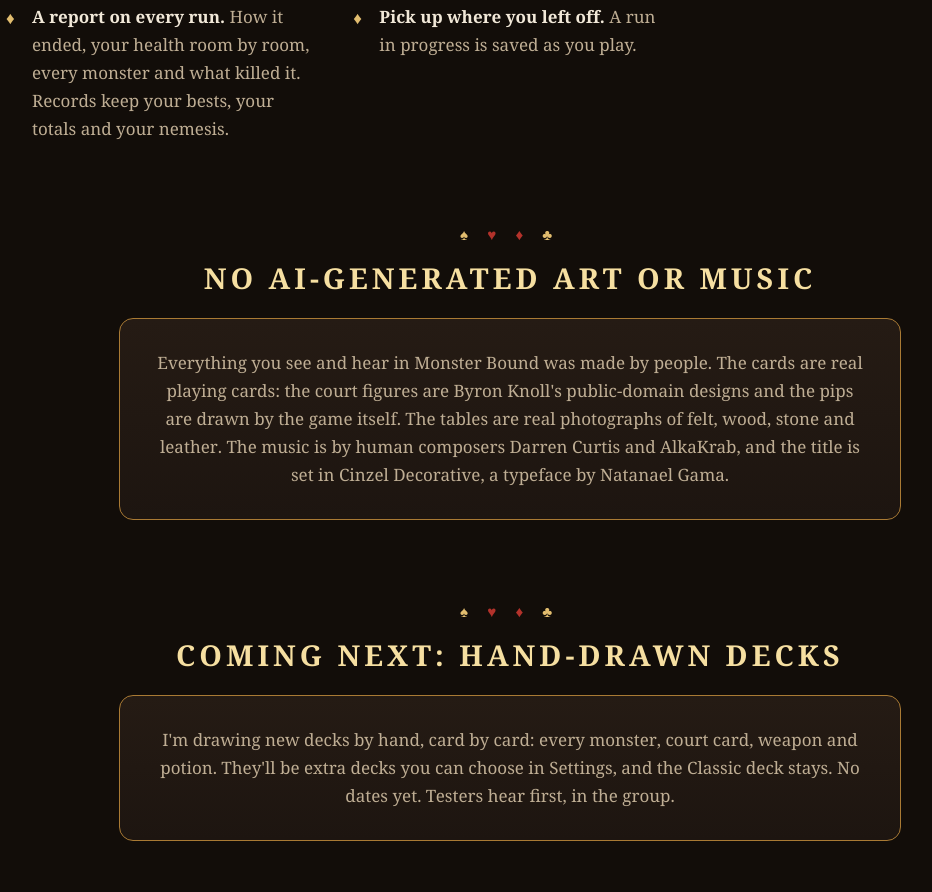
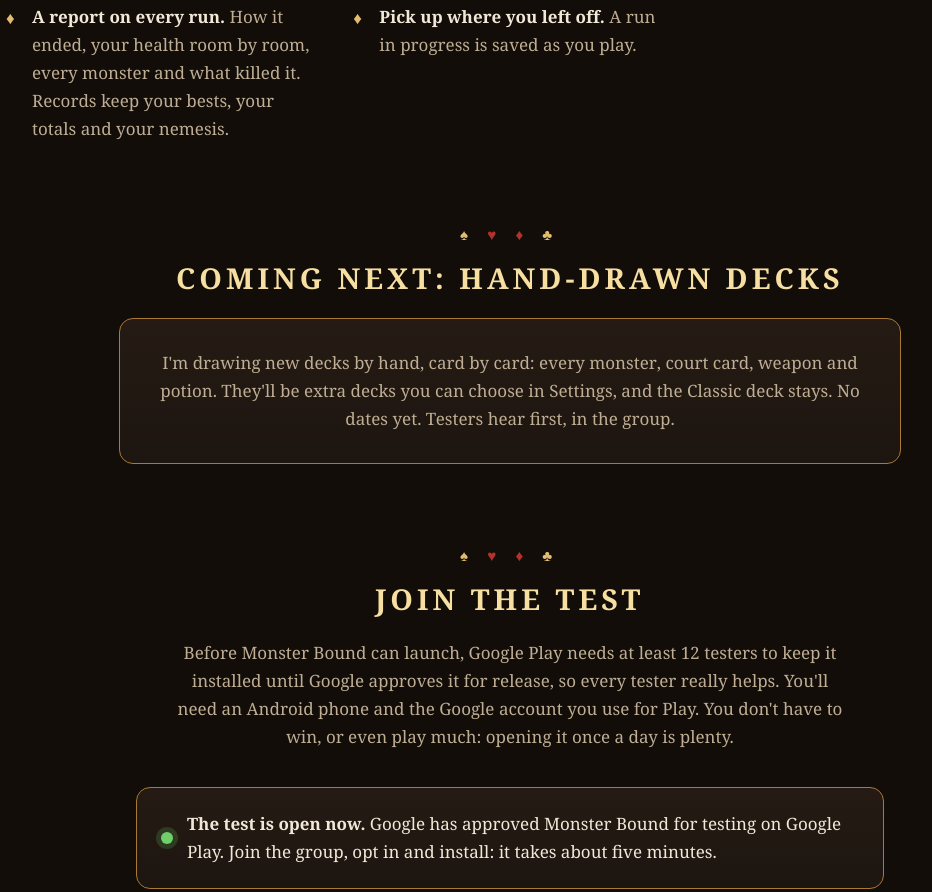
Before and after one commit to pixelgambit/pixelgambit.github.io, a plain HTML site: page monster-bound/index.html in a window 1280 px wide. Shown: the part 4541-5433 px from the top of the page, without its empty margins (130-1062 px from the left). Drawn offline with Linux system fonts and the light colour scheme.

Commit message:
Monster Bound: No-AI note moved to a small line at the bottom

```diff
--- a/monster-bound/index.html
+++ b/monster-bound/index.html
@@ -12,7 +12,7 @@
   <link rel="icon" href="../assets/monster-bound/icon.png">
   <link rel="preload" href="../assets/monster-bound/fonts/CinzelDecorative-Bold.ttf" as="font" type="font/ttf" crossorigin>
   <link rel="stylesheet" href="../style.css">
-  <link rel="stylesheet" href="mb.css?v=3">
+  <link rel="stylesheet" href="mb.css?v=4">
 </head>
 <body class="mb">
   <header class="mb-header">
@@ -117,16 +117,6 @@
       </div>
     </section>
 
-    <section class="mb-section" id="no-ai">
-      <div class="wrap">
-        <span class="mb-kicker" aria-hidden="true">&#9824;&#xFE0E; <span class="r">&#9829;&#xFE0E;</span> <span class="r">&#9830;&#xFE0E;</span> &#9827;&#xFE0E;</span>
-        <h2>No AI-generated art or music</h2>
-        <div class="mb-panel mb-human">
-          <p>Everything you see and hear in Monster Bound was made by people. The cards are real playing cards: the court figures are Byron Knoll's public-domain designs and the pips are drawn by the game itself. The tables are real photographs of felt, wood, stone and leather. The music is by human composers Darren Curtis and AlkaKrab, and the title is set in Cinzel Decorative, a typeface by Natanael Gama.</p>
-        </div>
-      </div>
-    </section>
-
     <section class="mb-section" id="next">
       <div class="wrap">
         <span class="mb-kicker" aria-hidden="true">&#9824;&#xFE0E; <span class="r">&#9829;&#xFE0E;</span> <span class="r">&#9830;&#xFE0E;</span> &#9827;&#xFE0E;</span>
@@ -169,6 +159,7 @@
         <p class="mb-feedback"><strong>Found a bug or have an idea?</strong> Use "Send feedback" on Monster Bound's Play Store page, or email <a href="mailto:ericdekock@gmail.com">ericdekock@gmail.com</a>. Every note is read.</p>
 
         <p class="mb-credit">Monster Bound is inspired by <em>Scoundrel</em>, a solo card game by Zach Gage and Kurt Bieg. Music by Darren Curtis and AlkaKrab. Table photographs by Jenelle van Heerden, Rob Tuytel and Dimitrios Savva (Poly Haven), Lennart Demes (ambientCG), Brady Erickson (Texturelabs), Karolina Grabowska (Kaboompics) and Everytexture. Fonts: Cinzel Decorative and Noto Serif (SIL Open Font License). <a href="privacy/">Privacy policy</a>.</p>
+        <p class="mb-credit mb-disclaimer" id="no-ai">No AI-generated art or music. The court figures are Byron Knoll's public-domain designs, the tables are real photographs and the music is by human composers.</p>
       </div>
     </section>
   </main>
--- a/monster-bound/mb.css
+++ b/monster-bound/mb.css
@@ -169,6 +169,7 @@ body.mb h2 {
 
 /* Credits and footer */
 .mb-credit { max-width: 50em; margin: 64px auto 0; text-align: center; color: #8d7d66; font-size: .85rem; }
+.mb-credit.mb-disclaimer { margin-top: 12px; font-size: .8rem; font-style: italic; }
 .mb-footer { margin-top: 56px; border-top: 1px solid var(--mb-line); color: #8d7d66; font-size: .85rem; }
 .mb-footer .wrap { display: flex; flex-wrap: wrap; gap: 16px; justify-content: space-between; padding-top: 24px; padding-bottom: 32px; }
 .mb-footer a { color: #8d7d66 !important; }
```
